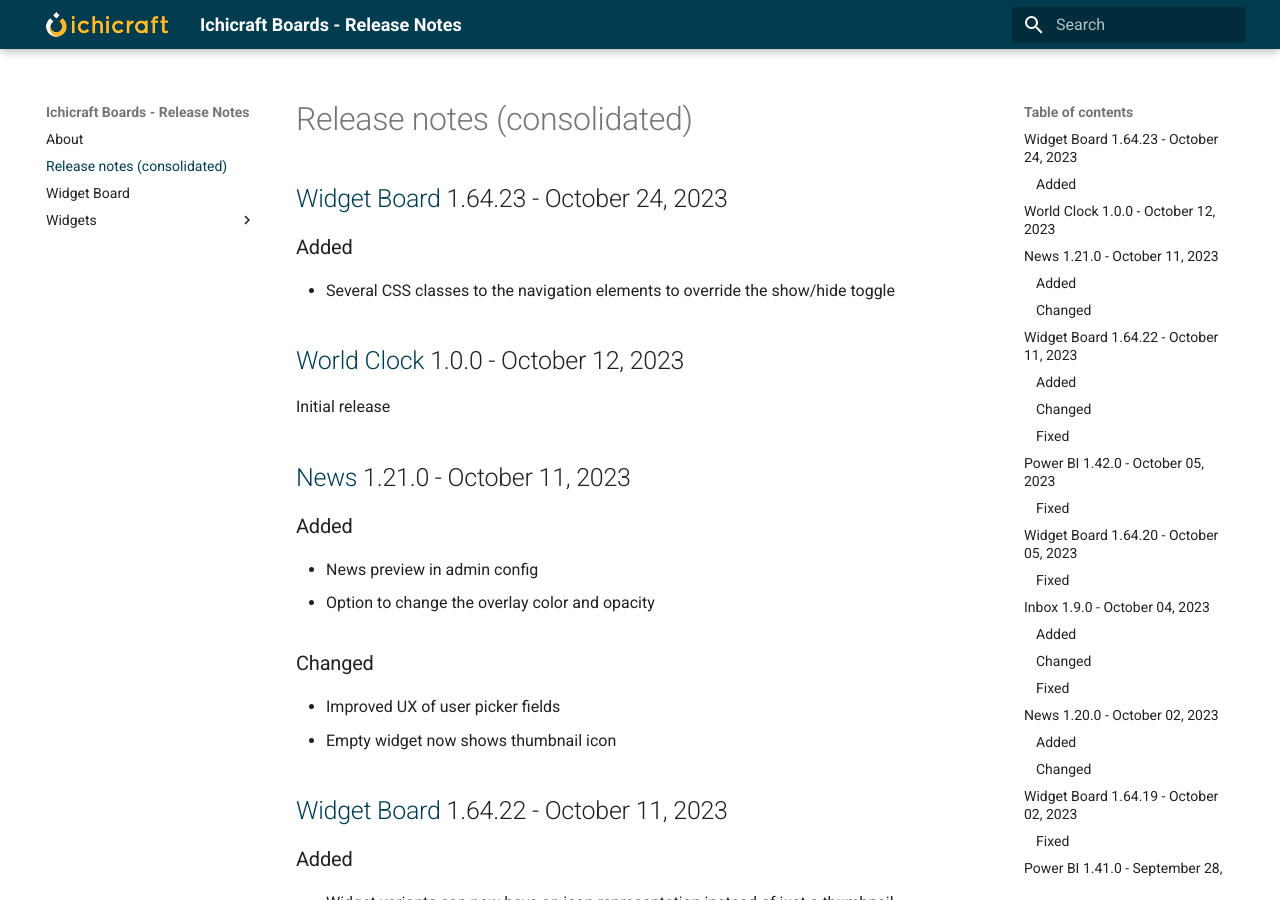
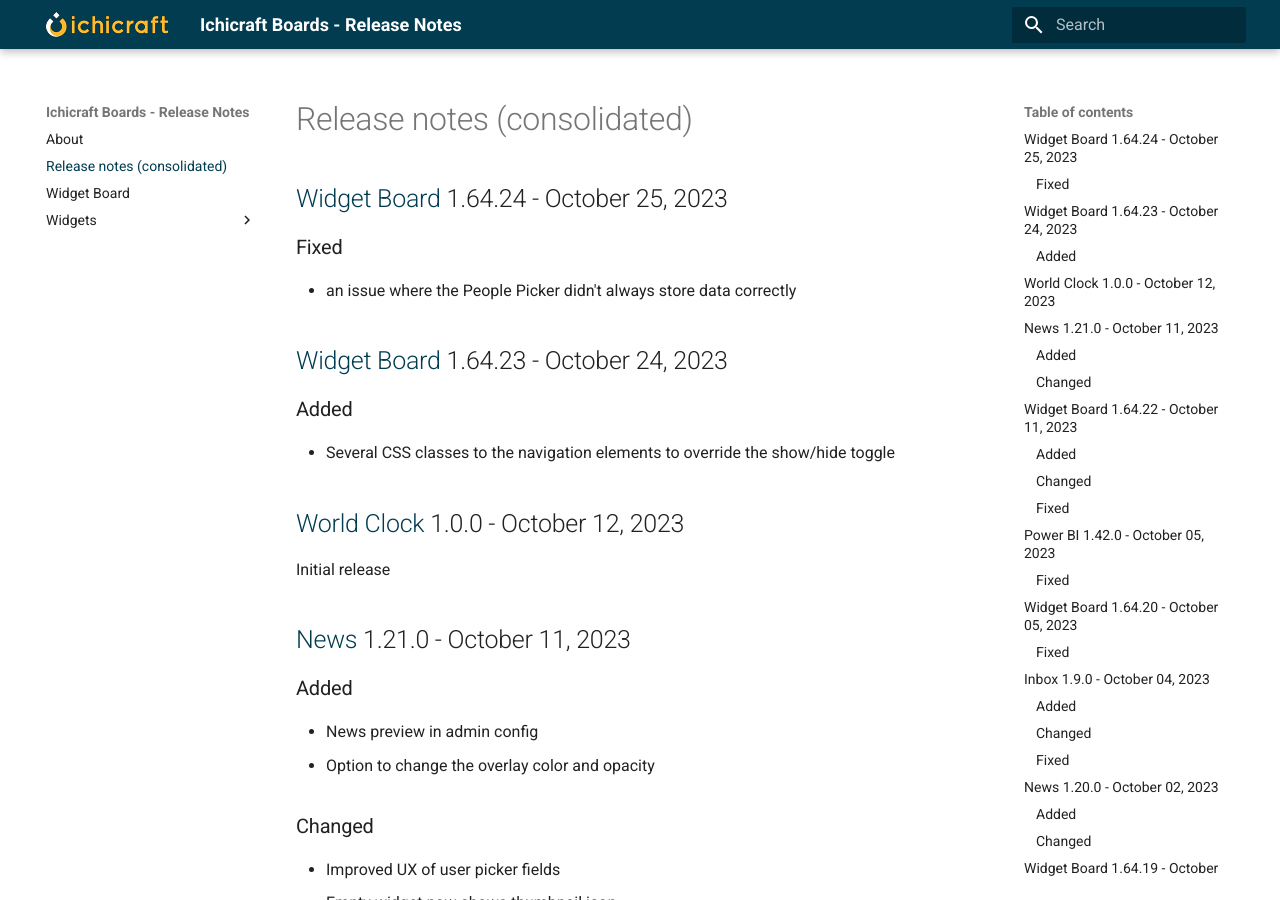
Before and after one commit to ichicraft/widgets-docs, an MkDocs documentation site: the page built from docs/Release-notes-(consolidated).md, in a window 1280 px wide and 900 px high. Built offline with MkDocs 1.6.1 and Material for MkDocs 9.7.7, drawn with Linux system fonts in a browser that asks for light colours.

Commit message:
Release notes updated by BuildService

```diff
--- a/docs/Release-notes-(consolidated).md
+++ b/docs/Release-notes-(consolidated).md
@@ -1,3 +1,8 @@
+## [Widget Board](./Widget Board.md) 1.64.24 - October 25, 2023
+
+### Fixed
+- an issue where the People Picker didn&#x27;t always store data correctly
+
 ## [Widget Board](./Widget Board.md) 1.64.23 - October 24, 2023
 
 ### Added
```
Also changed, not shown: docs/Widget Board.md (+5 -0 lines).
